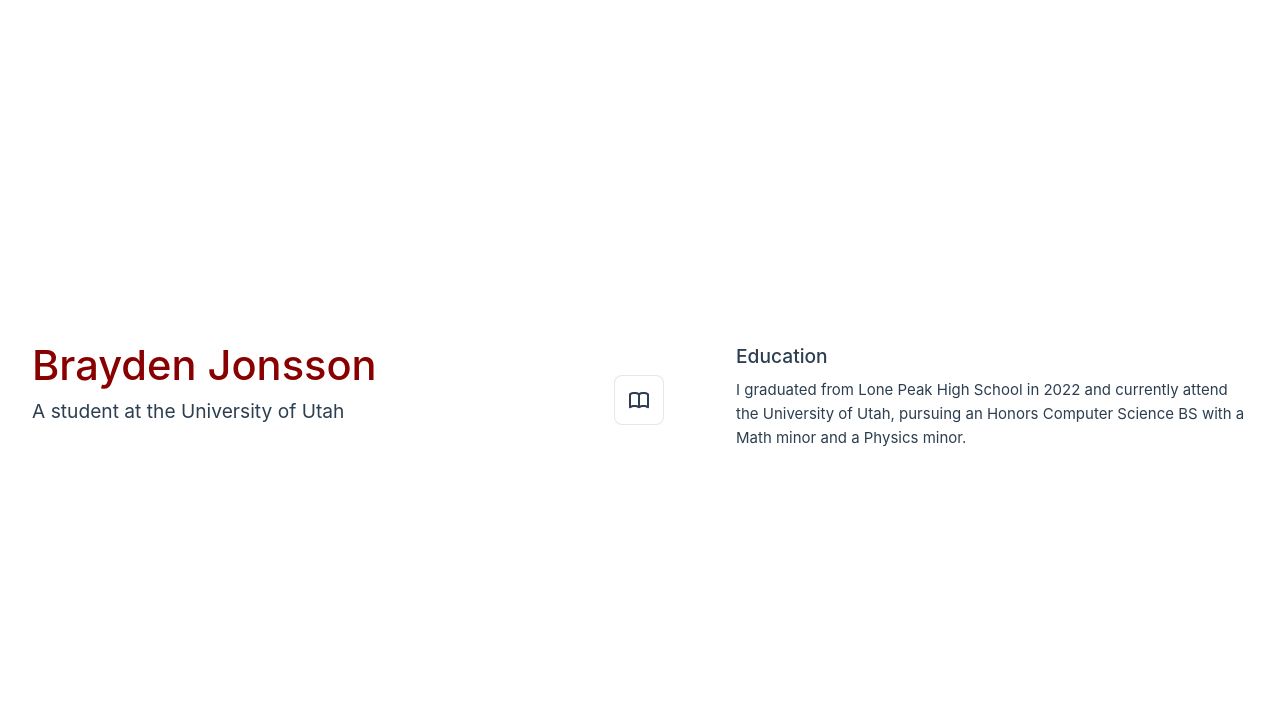
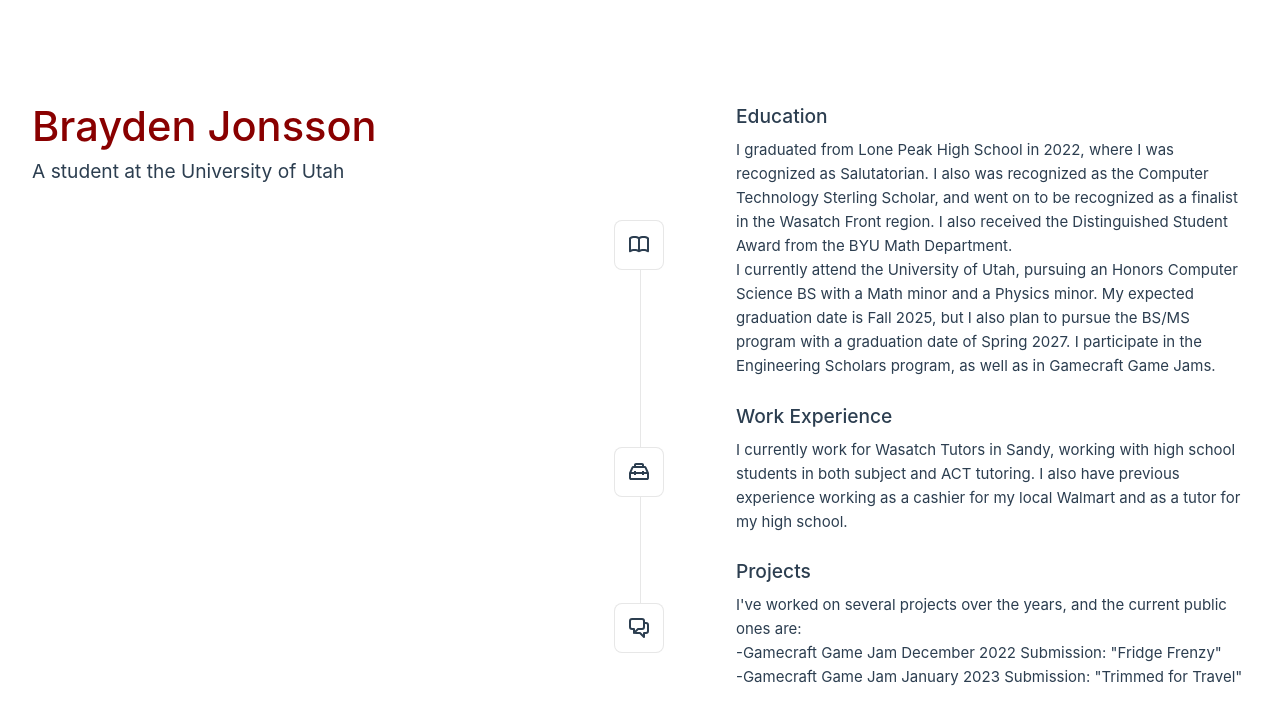
Before and after one commit to F1scherman/website, a Vue app: page / in a window 1280 px wide. Shown: the top 724 px of the page. Built offline with nearby package versions, Linux system fonts and the light colour scheme.

Commit message:
Added more information

```diff
--- a/src/App.vue
+++ b/src/App.vue
@@ -1,17 +1,17 @@
 <script setup>
-import HelloWorld from './components/HelloWorld.vue'
-import TheWelcome from './components/TheWelcome.vue'
+import Introduction from './components/Introduction.vue'
+import Summaries from './components/Summaries.vue'
 </script>
 
 <template>
   <header>
     <div class="wrapper">
-      <HelloWorld />
+      <Introduction />
     </div>
   </header>
 
   <main>
-    <TheWelcome />
+    <Summaries />
   </main>
 </template>
 
--- /dev/null
+++ b/src/components/Summaries.vue
@@ -0,0 +1,49 @@
+<script setup>
+import SummaryItem from './SummaryItem.vue'
+import DocumentationIcon from './icons/IconDocumentation.vue'
+import ToolingIcon from './icons/IconTooling.vue'
+import EcosystemIcon from './icons/IconEcosystem.vue'
+import CommunityIcon from './icons/IconCommunity.vue'
+import SupportIcon from './icons/IconSupport.vue'
+</script>
+
+<template>
+  <SummaryItem>
+    <template #icon>
+      <DocumentationIcon />
+    </template>
+    <template #heading>Education</template>
+
+    I graduated from Lone Peak High School in 2022, where I was recognized as Salutatorian. I also was
+    recognized as the Computer Technology Sterling Scholar, and went on to be recognized as a finalist
+    in the Wasatch Front region. I also received the Distinguished Student Award from the BYU Math
+    Department.
+    <br>
+    I currently attend the University of Utah, pursuing an Honors Computer Science BS with a Math minor
+    and a Physics minor. My expected graduation date is Fall 2025, but I also plan to pursue the BS/MS
+    program with a graduation date of Spring 2027. I participate in the Engineering Scholars program, as
+    well as in Gamecraft Game Jams.
+  </SummaryItem>
+  <SummaryItem>
+    <template #icon>
+      <ToolingIcon />
+    </template>
+    <template #heading>Work Experience</template>
+
+    I currently work for Wasatch Tutors in Sandy, working with high school students in both subject
+    and ACT tutoring. I also have previous experience working as a cashier for my local Walmart and as
+    a tutor for my high school.
+  </SummaryItem>
+  <SummaryItem>
+    <template #icon>
+      <CommunityIcon />
+    </template>
+    <template #heading>Projects</template>
+
+    I've worked on several projects over the years, and the current public ones are:
+    <br>
+    -Gamecraft Game Jam December 2022 Submission: "Fridge Frenzy"
+    <br>
+    -Gamecraft Game Jam January 2023 Submission: "Trimmed for Travel"
+  </SummaryItem>
+</template>
--- a/src/components/TheWelcome.vue
+++ /dev/null
@@ -1,20 +0,0 @@
-<script setup>
-import WelcomeItem from './WelcomeItem.vue'
-import DocumentationIcon from './icons/IconDocumentation.vue'
-import ToolingIcon from './icons/IconTooling.vue'
-import EcosystemIcon from './icons/IconEcosystem.vue'
-import CommunityIcon from './icons/IconCommunity.vue'
-import SupportIcon from './icons/IconSupport.vue'
-</script>
-
-<template>
-  <WelcomeItem>
-    <template #icon>
-      <DocumentationIcon />
-    </template>
-    <template #heading>Education</template>
-
-    I graduated from Lone Peak High School in 2022 and currently attend the University of Utah,
-    pursuing an Honors Computer Science BS with a Math minor and a Physics minor.
-  </WelcomeItem>
-</template>
```
Also changed, not shown: src/components/Introduction.vue (renamed from src/components/HelloWorld.vue), src/components/SummaryItem.vue (renamed from src/components/WelcomeItem.vue), 6 other files (tests, documents, lock files or other folders).
